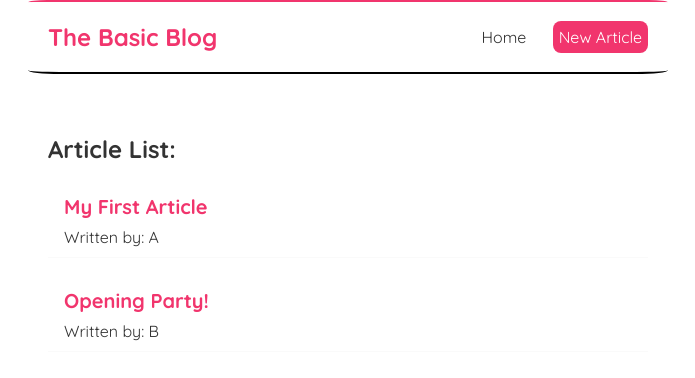
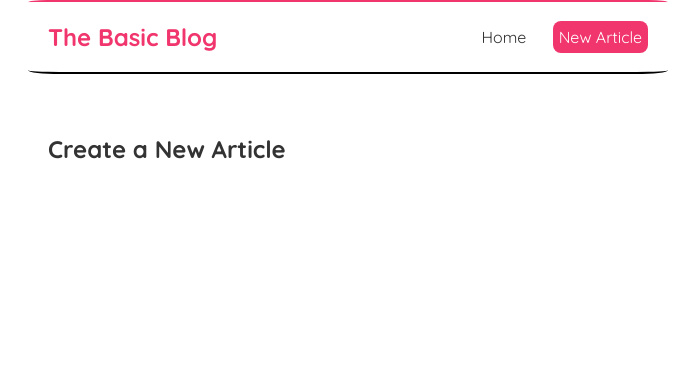
Before and after one commit to nnaaff/React-Blog, a React (Create React App) app in the folder react-blog/: page /create in a window 1280 px wide. Shown: the top 378 px of the page, without its empty margins (292-987 px from the left). Built offline with nearby package versions, Linux system fonts and the light colour scheme; data requests are answered from the project's data file.

Commit message:
React router dom

```diff
--- a/react-blog/src/App.js
+++ b/react-blog/src/App.js
@@ -1,6 +1,8 @@
 
 import Navbar from './Navbar';
 import Home from './Home';
+import { BrowserRouter as Router, Route, Switch } from 'react-router-dom';
+import Create from './Create';
 
 // Component: a function that returns a JSX template & is exported at the bottom of the file
 function App() {
@@ -8,12 +10,23 @@
   // any valid JavaScript here - before returning the component
 
   return (
-    <div className="App">
-      <Navbar />
-      <div className="content">
-        <Home />
+    <Router>
+      <div className="App">
+        <Navbar />
+        <div className="content">
+
+          <Switch>
+            <Route exact path="/">
+              <Home />
+            </Route>
+            <Route path="/create">
+              <Create />
+            </Route>
+          </Switch>
+
+        </div>
       </div>
-    </div>
+    </Router>
   );
 }
 
--- /dev/null
+++ b/react-blog/src/Create.js
@@ -0,0 +1,9 @@
+const Create = () => {
+  return (
+    <div className="create">
+      <h2> Create a New Article </h2>
+    </div>
+  );
+}
+
+export default Create;
```
